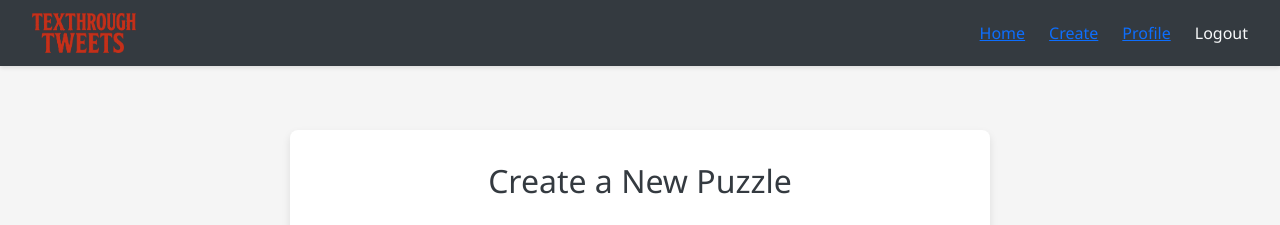
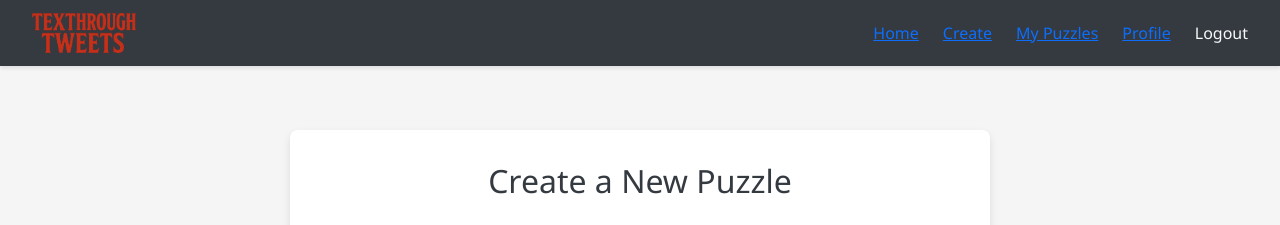
Before and after one commit to mlziade/keycrypt, a Django app: page /puzzle/create/ in a window 1280 px wide. Shown: the top 225 px of the page. Run offline with Django 5.2, Linux system fonts and the light colour scheme; a user stored in the database is signed in; some libraries are stand-ins or nearby versions.

Commit message:
Add conditional rendering for 'My Puzzles' and 'Profile' links in navigation

```diff
--- a/templates/base.html
+++ b/templates/base.html
@@ -30,7 +30,10 @@
         <ul class="nav-links">
             <li><a href="{% url 'home' %}">Home</a></li>
             <li><a href="{% url 'puzzle:create_puzzle' %}">Create</a></li>
-            <li><a href="#">Profile</a></li>
+            {% if user.is_authenticated %}
+                <li><a href="#">My Puzzles</a></li>
+                <li><a href="#">Profile</a></li>
+            {% endif %}
             {% if user.is_authenticated %}
                 <li>
                     <form action="{% url 'users:logout' %}" method="post" style="display: inline;">
```
